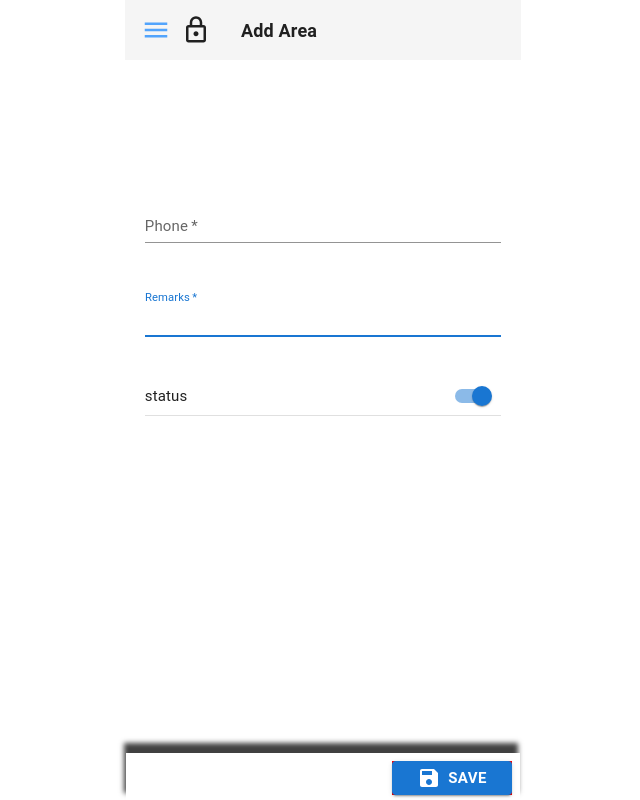
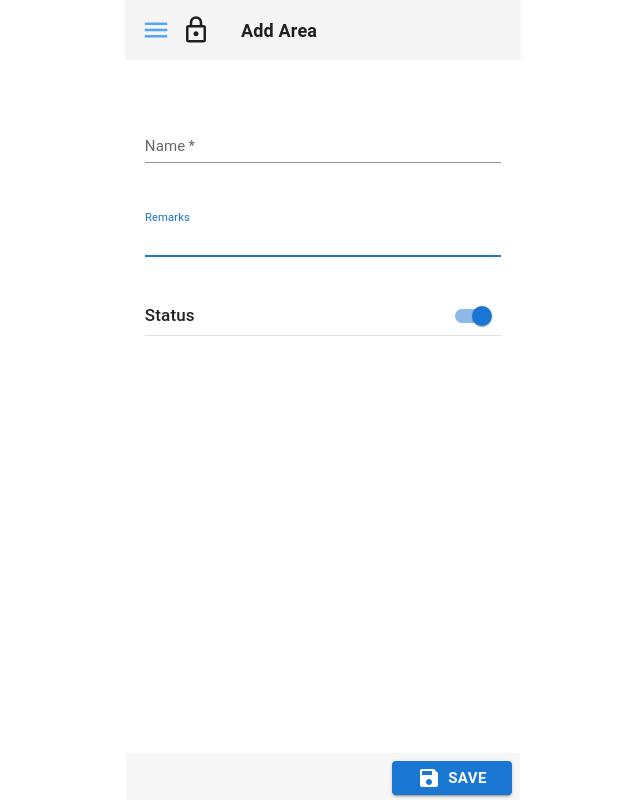
Before and after one commit to devmishra88/agentmanagement, a React (Create React App) app in the folder pama/: page /addarea in a window 1280 px wide. Shown: the whole page, without its empty margins (317-957 px from the left). Built offline with nearby package versions, Linux system fonts and the light colour scheme.

Commit message:
addarea page changes commit

```diff
--- a/pama/src/screens/AddArea.jsx
+++ b/pama/src/screens/AddArea.jsx
@@ -27,29 +27,19 @@ function AddArea() {
       }}
     >
       <CssBaseline />
-      <Box
-        sx={
-          {
-            // width: "100%",
-            // // height: "10vh",
-            // backgroundColor: "#FFFFFF",
-            // display: "flex",
-            // alignItems: "center",
-            // justifyContent: "center",
-          }
-        }
-      >
+      <Box>
         <Box
           sx={{
             width: "100%",
             height: "60px",
             textAlign: "left",
-            // paddingTop: "10px",
+
             backgroundColor: "#F5F5F5",
             display: "flex",
             justifyContent: "left",
             alignItems: "center",
             px: 2,
+
           }}
         >
           <MenuIcon
@@ -79,7 +69,7 @@ function AddArea() {
           component="form"
           noValidate
           sx={{
-            pt: 15,
+            pt: 5,
             display: "flex",
             justifyContent: "center",
             flexDirection: "column",
@@ -98,7 +88,7 @@ function AddArea() {
               required
               fullWidth
               id="phone"
-              label="Phone"
+              label="Name"
               name="phone"
               autoComplete="off"
               autoFocus
@@ -107,7 +97,7 @@ function AddArea() {
 
             <TextField
               margin="normal"
-              required
+
               fullWidth
               id="remarks"
               label="Remarks"
@@ -125,7 +115,10 @@ function AddArea() {
               alignItems="center"
               width="100%"
             >
-              <Typography>status</Typography>
+              <Typography sx={{
+                fontSize:'17px',
+                fontWeight:'500'
+              }}>Status</Typography>
               <Switch defaultChecked />
             </Box>
             <Divider />
@@ -143,22 +136,23 @@ function AddArea() {
                 px:"8px",
                 maxWidth:"394px",
                 mx:"auto",
-                boxShadow: "-2px -10px 5px 0px rgba(0,0,0,0.75)",
+                backgroundColor:'#F7F7F7',
+                boxShadow: "-1px -5px -2px 0px rgba(0,0,0,0.75)",
               }}
 
             >
               <Box sx={{
                 display:"flex",
                 justifyContent:"flex-end",
-                backgroundColor:'red',
+                // backgroundColor:'red',
               }}>
                 <Button color="primary" sx={{
                     display:"flex",
                     alignItems:"center",
                     gap:"7px",
                     width:"120px",
-                    fontWeight:"700"
-
+                    fontWeight:"700",
+                   cursor:'pointer'
                 }} variant="contained">
 <SaveIcon/>
 SAVE
```
